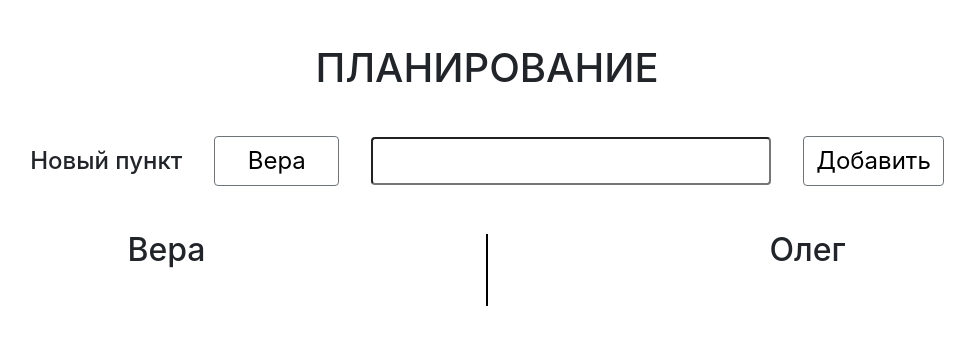
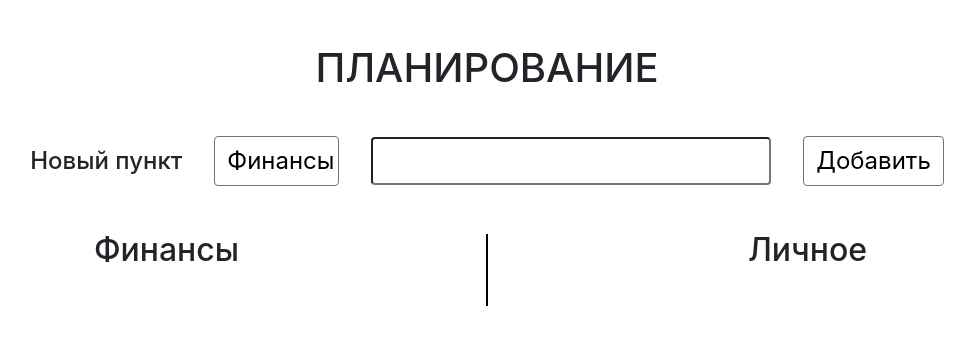
Before and after one commit to Jade-Dragon88/PlanningApp, a React (Create React App) app in the folder my_todo_list/: page / in a window 1280 px wide. Shown: the top 344 px of the page, without its empty margins (153-1128 px from the left). Built offline with nearby package versions, Linux system fonts and the light colour scheme.

Commit message:
Небольшие корректировки

```diff
--- a/my_todo_list/src/components/MainBody/MainBody.js
+++ b/my_todo_list/src/components/MainBody/MainBody.js
@@ -31,7 +31,7 @@ class MainBody extends Component {
         // console.log(this.state);
         this.setState(({data}) => {
             const newArr = [...data, newItem];
-            // console.log(newArr);
+            console.log(newArr);
             return {
                 data: newArr
             };
@@ -62,8 +62,8 @@ class MainBody extends Component {
                 />
                 <div
                   className="MainBody_Header d-flex justify-content-around align-items-center">
-                    <Category nm="Вера" border='right'/>
-                    <Category nm="Олег"  border='left'/>
+                    <Category nm="Финансы" border='right'/>
+                    <Category nm="Личное"  border='left'/>
                 </div>
                 <MainBodyContent inputValue={data}
                                  onDeleteItem={this.onDeleteItem}
--- a/my_todo_list/src/components/MainBodyContent_list/MainBodyContentList.js
+++ b/my_todo_list/src/components/MainBodyContent_list/MainBodyContentList.js
@@ -21,7 +21,7 @@ class MainBodyContentList extends Component {
         // console.log('inputValue');
         // console.log(inputValue);
         const listClassName = `MainBodyContentList ${border} pt-4 w-50`;
-        cat === 'Вера' ? cat = false : cat = true;
+        cat === 'Финансы' ? cat = false : cat = true;
         // console.log('category');
         // console.log(cat);
         // console.log('n');
@@ -52,7 +52,6 @@ class MainBodyContentList extends Component {
                                             className="custom-checkbox"
                                             id={inputKey}
                                             name={inputKey}
-                                            value="yes"
                                         />
                                         <label htmlFor={inputKey}
                                             key={labelKey}
--- a/my_todo_list/src/components/MainBody_Content/MainBody_Content.js
+++ b/my_todo_list/src/components/MainBody_Content/MainBody_Content.js
@@ -16,13 +16,13 @@ class MainBodyContent extends Component {
             <div
               className='MainBodyContent d-flex justify-content-center w-100'>
                 <MainBodyContentList
-                    cat = 'Вера'
+                    cat = 'Финансы'
                     border = 'right'
                     inputValue = {inputValue}
                     onDeleteItem = {onDeleteItem}
                     />
                 <MainBodyContentList
-                    cat = 'Олег'
+                    cat = 'Личное'
                     border = 'left'
                     inputValue = {inputValue}
                     onDeleteItem = {onDeleteItem}
--- a/my_todo_list/src/components/MainInput/MainInput.css
+++ b/my_todo_list/src/components/MainInput/MainInput.css
@@ -14,9 +14,11 @@
     width: 125px;
 }
 .MainInput .CategoryButton:focus,
-.MainInput .AddButton:focus{
+.MainInput .AddButton:focus,
+.MainInput input:focus{
     outline: 0;
-    box-shadow: none;
+    /*box-shadow: none; */
+    box-shadow: 0 0 0 0.25rem rgb(108 117 125 / 50%);
 }
 .MainInput input{
     font-size: 1.5rem;
--- a/my_todo_list/src/components/MainInput/MainInput.js
+++ b/my_todo_list/src/components/MainInput/MainInput.js
@@ -37,7 +37,7 @@ class MainInput extends Component {
     render() {
         let categoryButton;
         // let {checked} = this.props;
-        this.state.checked ? categoryButton = 'Олег': categoryButton = 'Вера';
+        this.state.checked ? categoryButton = 'Личное': categoryButton = 'Финансы';
         return (
             <form
               className='MainInput d-flex justify-content-center align-items-center mb-5'
@@ -57,6 +57,8 @@ class MainInput extends Component {
                   className = "NewNote mx-3 px-2 py-1"
                   onChange  = {this.onValueChange}
                   value     = {this.state.text}
+                  title=""
+                  placeholder=""
                 />
                 <button
                   type      ="submit"
```
